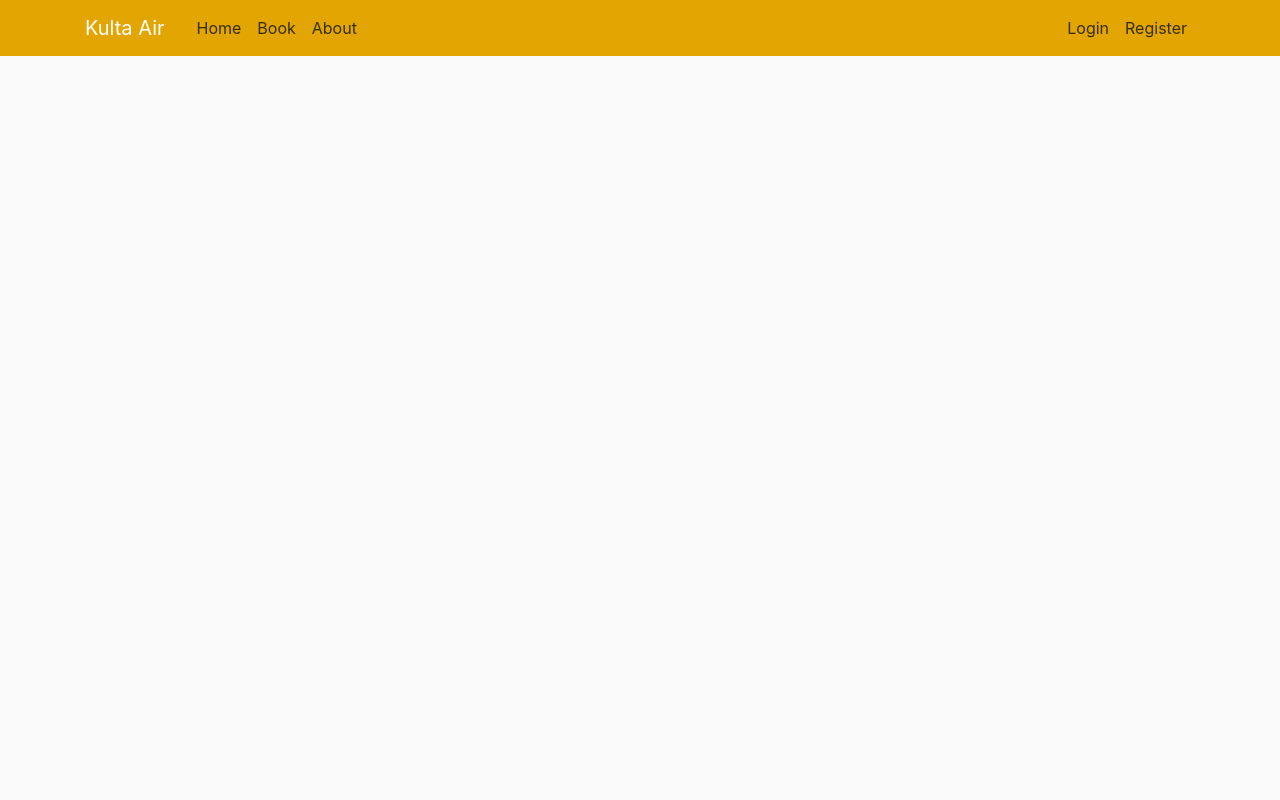
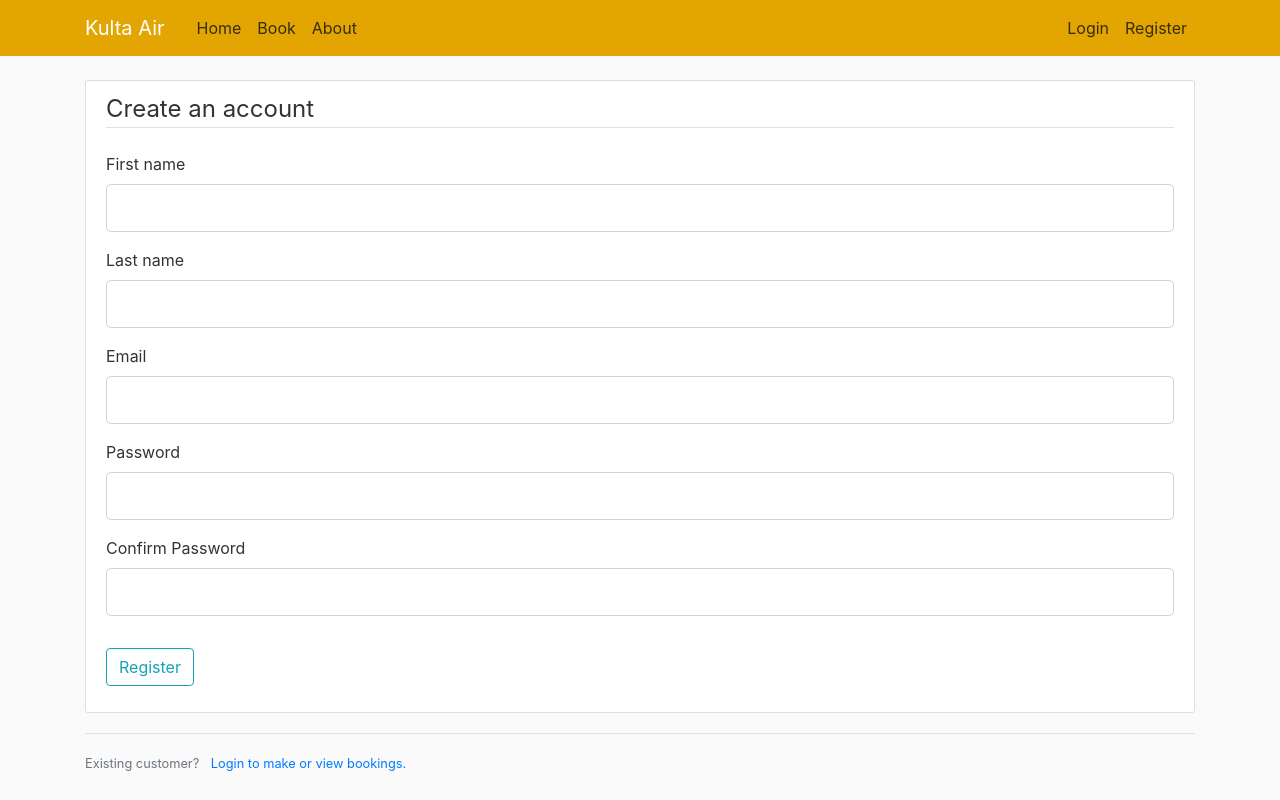
Before and after one commit to baconeta/159352-assignment2, a Flask app: page /register in a window 1280 px wide. Run offline with Flask 2, Linux system fonts and the light colour scheme; parts of the project's set-up code (start-up, migrations or seed data) failed here and were passed over.

Commit message:
add register page and update forms to not have username

```diff
--- a/flightbookingapp/__init__.py
+++ b/flightbookingapp/__init__.py
@@ -9,6 +9,8 @@ app = Flask(__name__)
 app.config['SQLALCHEMY_DATABASE_URI'] = \
     'sqlite:///' + os.path.join(basedir, 'flightbookingapp/main.db')
 app.config['SQLALCHEMY_TRACK_MODIFICATIONS'] = False
+app.config['SECRET_KEY'] = "c0aa993116025ec489283c5bb9f4f059"  # TODO env variable
+
 db = SQLAlchemy(app)
 
 from flightbookingapp import routes
--- /dev/null
+++ b/flightbookingapp/forms.py
@@ -0,0 +1,20 @@
+from flask_wtf import FlaskForm
+from wtforms import StringField, PasswordField, SubmitField, BooleanField
+from wtforms.validators import DataRequired, Length, Email, EqualTo
+
+
+class RegistrationForm(FlaskForm):
+    firstname = StringField('First name', validators=[DataRequired(), Length(max=20)])
+    lastname = StringField('Last name', validators=[DataRequired(), Length(max=20)])
+    email = StringField('Email', validators=[DataRequired(), Email()])
+    password = PasswordField('Password', validators=[DataRequired(), Length(min=6, max=40)])
+    confirm_password = PasswordField('Confirm Password',
+                                     validators=[DataRequired(), Length(min=6, max=40), EqualTo('password')])
+    submit = SubmitField('Register')
+
+
+class LoginForm(FlaskForm):
+    email = StringField('Email', validators=[DataRequired(), Email()])
+    password = PasswordField('Password', validators=[DataRequired(), Length(min=6, max=40)])
+    remember = BooleanField('Remember me', default=False)
+    submit = SubmitField('Login')
--- a/flightbookingapp/routes.py
+++ b/flightbookingapp/routes.py
@@ -1,4 +1,5 @@
 from flightbookingapp import app
+from flightbookingapp.forms import *
 from flightbookingapp.models import Aircraft, Customer, FlightNumber, Airport
 from flask import render_template, jsonify, request, redirect, url_for
 
@@ -16,12 +17,14 @@ def about():
 
 @app.route('/login')
 def login():
-    return render_template('login.html', title='Login')
+    form = LoginForm()
+    return render_template('login.html', title='Login', form=form)
 
 
 @app.route('/register')
 def register():
-    return render_template('register.html', title='Register')
+    form = RegistrationForm()
+    return render_template('register.html', title='Register', form=form)
 
 
 @app.route('/booking')
--- a/flightbookingapp/templates/register.html
+++ b/flightbookingapp/templates/register.html
@@ -1,3 +1,41 @@
 {% extends "layout.html" %}
 {% block content %}
+    <div class="content-section">
+        <form method="POST" action="">
+            {{ form.hidden_tag() }}
+            <fieldset class="form-group">
+                <legend class="border-bottom mb-4">Create an account</legend>
+                <div class="form-group">
+                    {{ form.firstname.label(class="form-control-label") }}
+                    {{ form.firstname(class="form-control form-control-lg") }}
+                </div>
+                <div class="form-group">
+                    {{ form.lastname.label(class="form-control-label") }}
+                    {{ form.lastname(class="form-control form-control-lg") }}
+                </div>
+                <div class="form-group">
+                    {{ form.email.label(class="form-control-label") }}
+                    {{ form.email(class="form-control form-control-lg") }}
+                </div>
+                <div class="form-group">
+                    {{ form.password.label(class="form-control-label") }}
+                    {{ form.password(class="form-control form-control-lg") }}
+                </div>
+                <div class="form-group">
+                    {{ form.confirm_password.label(class="form-control-label") }}
+                    {{ form.confirm_password(class="form-control form-control-lg") }}
+                </div>
+            </fieldset>
+            <div>
+                <div class="form-group">
+                    {{ form.submit(class="btn btn-outline-info") }}
+                </div>
+            </div>
+        </form>
+    </div>
+    <div class="border-top pt-3">
+        <small class="text-muted">
+            Existing customer? <a class="ml-2" href="{{ url_for('login') }}">Login to make or view bookings.</a>
+        </small>
+    </div>
 {% endblock content %}
--- a/requirements.txt
+++ b/requirements.txt
@@ -15,3 +15,4 @@ Pygments==2.11.2
 requests==2.27.1
 urllib3==1.26.9
 Werkzeug==2.1.1
+WTForms~=3.0.1
```
